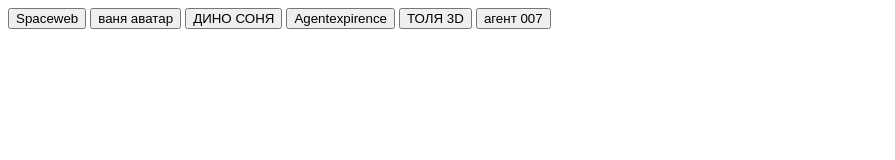
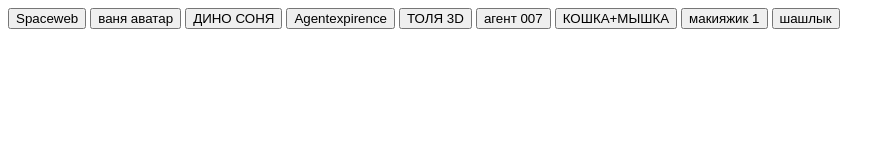
Before and after one commit to AtmoclubGames/atmoclubgames.github.io, a plain HTML site: page index.html in a window 1280 px wide. Shown: the whole page, without its empty margins (0-895 px from the left). Drawn offline with Linux system fonts and the light colour scheme.

Commit message:
Update index.html
1733

```diff
--- a/index.html
+++ b/index.html
@@ -13,5 +13,10 @@
      <button onclick="window.location.href = 'https://atmoclubgames.github.io/agentexpirence.html';">Agentexpirence</button>
      <button onclick="window.location.href = 'https://atmoclubgames.github.io/ТОЛЯ 3D.html';">ТОЛЯ 3D</button>
      <button onclick="window.location.href = 'https://atmoclubgames.github.io/агент 007.html';">агент 007</button>
+    <button onclick="window.location.href = 'https://atmoclubgames.github.io/КОШКА+МЫШКА.html';">КОШКА+МЫШКА</button>
+        <button onclick="window.location.href = 'https://atmoclubgames.github.io/макияжик 1.html';">макияжик 1</button>
+    <button onclick="window.location.href = 'https://atmoclubgames.github.io/шашлык.html';">шашлык</button>
+
+
     </body>
 </html>
```
